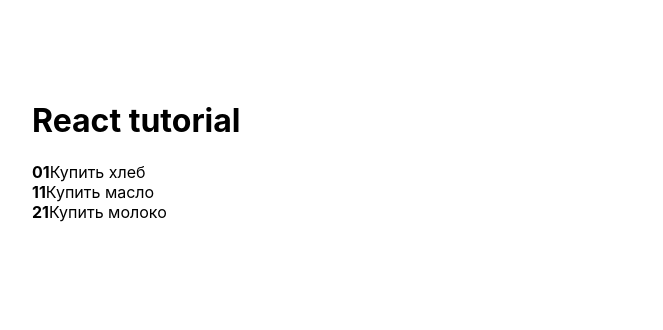
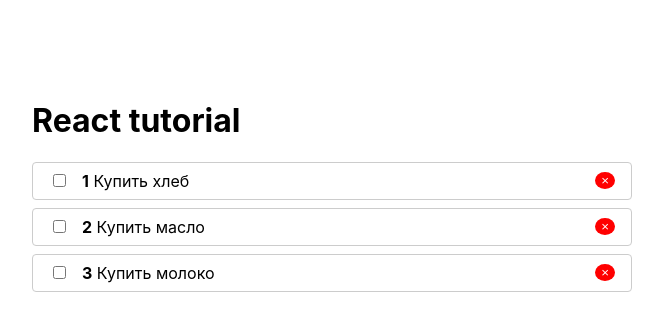
Before and after one commit to BaurMus/ReactJs2020, a React (Create React App) app: page / in a window 1280 px wide. Shown: the top 330 px of the page, without its empty margins (308-971 px from the left). Built offline with nearby package versions, Linux system fonts and the light colour scheme.

Commit message:
append styles for list

```diff
--- a/src/Todo/TodoItem.js
+++ b/src/Todo/TodoItem.js
@@ -1,11 +1,36 @@
 import React from 'react';
-import PropTypes from 'prop-types'
+import PropTypes from 'prop-types';
+
+const styles = {
+  li: {
+    display: 'flex',
+    justifyContent: 'space-between',
+    alignItems: 'center',
+    padding: '.5rem 1rem',
+    border: '1px solid #ccc',
+    borderRadius: '4px',
+    marginBottom: '.5rem'
+  },
+  input: {
+    marginRight: '1rem'
+  }
+};
 
 function TodoItem({todo, index}) {
   return (
-    <li>
-      <strong>{index + 1}</strong>
-      {todo.title}
+    <li style={styles.li}>
+      <span>
+        <input
+          type="checkbox"
+          style={styles.input}
+          onChange={() => console.log(todo.id)}
+        />
+        <strong>{index + 1}</strong>
+        &nbsp;
+        {todo.title}
+      </span>
+
+      <button className='rm'>&times;</button>
     </li>
   )
 }
--- a/src/Todo/TodoList.js
+++ b/src/Todo/TodoList.js
@@ -14,7 +14,7 @@ function TodoList(props) {
   return (
     <ul style={styles.ul}>
       { props.todos.map((todo, index) => {
-          return <TodoItem todo={todo} key={todo.id} index={index.toString()} />
+          return <TodoItem todo={todo} key={todo.id} index={index} />
       }) }
     </ul>
   )
--- a/src/index.css
+++ b/src/index.css
@@ -17,3 +17,10 @@ code {
   margin: 0 auto;
   width: 600px;
 }
+
+.rm {
+  background: red;
+  border-radius: 50%;
+  color: #fff;
+  border: none;
+}
```
